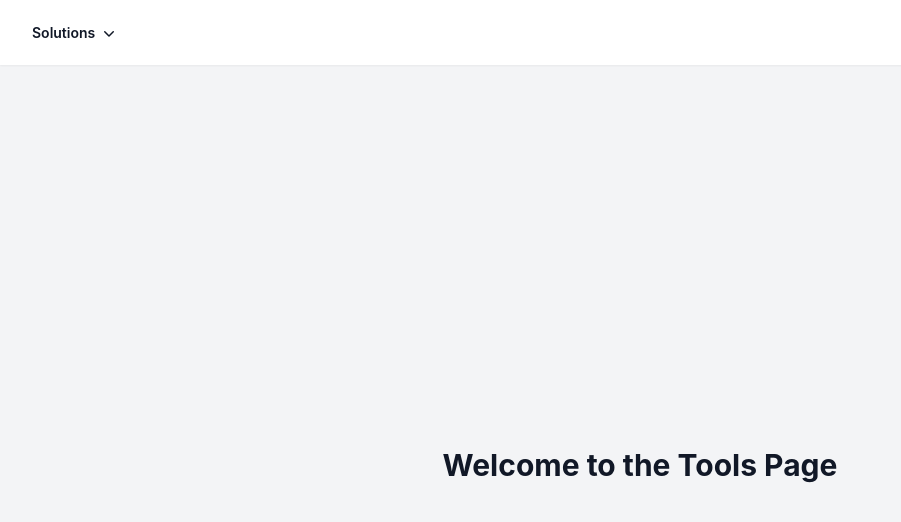
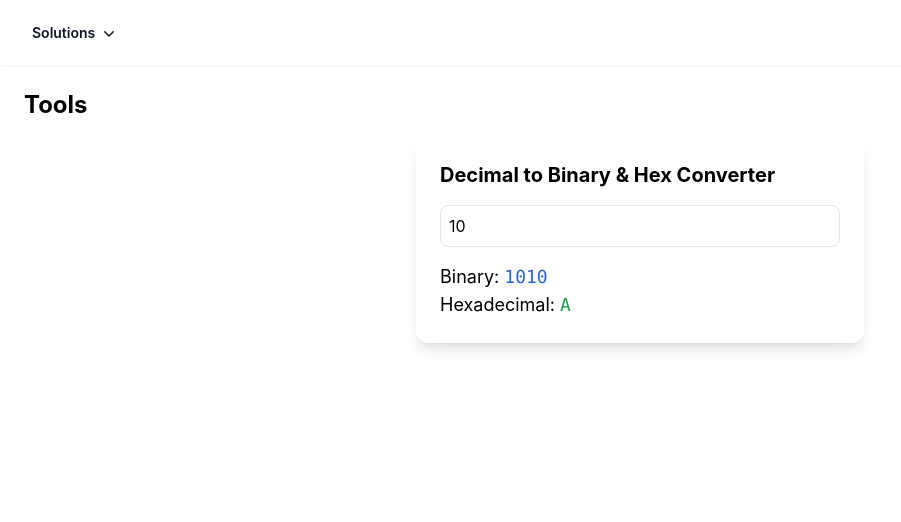
Before and after one commit to AlexClassen/tools, a React (Create React App) app: page /tools in a window 1280 px wide. Shown: the top 522 px of the page, without its empty margins (0-901 px from the left). Built offline with nearby package versions, Linux system fonts and the light colour scheme.

Commit message:
Changed JS Files to TSX Files. First Calculator

```diff
--- a/package.json
+++ b/package.json
@@ -38,8 +38,11 @@
   },
   "devDependencies": {
     "@tailwindcss/postcss": "^4.0.3",
+    "@types/react": "^19.0.8",
+    "@types/react-dom": "^19.0.3",
     "autoprefixer": "^10.4.20",
     "postcss": "^8.5.1",
-    "tailwindcss": "^3.4.17"
+    "tailwindcss": "^3.4.17",
+    "typescript": "^5.7.3"
   }
 }
--- a/src/App.js
+++ b/src/App.tsx
@@ -1,7 +1,7 @@
 import './App.css';
 import { BrowserRouter as Router, Routes, Route } from "react-router-dom";
+import Tools from "./pages/Tools";
 import Header from "./components/Header";
-import Tools from "./pages/Tools";
 
 function App() {
   return (
--- /dev/null
+++ b/src/components/tools/NumberConverter.tsx
@@ -0,0 +1,35 @@
+import React, { useState } from "react";
+
+const NumberConverter = () => {
+  const [decimal, setDecimal] = useState("10");
+
+  const handleChange = (e: React.ChangeEvent<HTMLInputElement>) => {
+    const value = e.target.value;
+    if (/^\d*$/.test(value)) {
+      setDecimal(value);
+    }
+  };
+
+  const decimalNumber = decimal ? parseInt(decimal, 10) : 0;
+  const binary = decimalNumber.toString(2);
+  const hex = decimalNumber.toString(16).toUpperCase();
+
+  return (
+    <div className="max-w-md mx-auto p-6 bg-white shadow-lg rounded-xl">
+      <h2 className="text-xl font-bold mb-4">Decimal to Binary & Hex Converter</h2>
+      <input
+        type="text"
+        value={decimal}
+        onChange={handleChange}
+        className="w-full p-2 border rounded-lg focus:outline-none focus:ring-2 focus:ring-blue-500"
+        placeholder="Enter a decimal number"
+      />
+      <div className="mt-4">
+        <p className="text-lg">Binary: <span className="font-mono text-blue-600">{binary}</span></p>
+        <p className="text-lg">Hexadecimal: <span className="font-mono text-green-600">{hex}</span></p>
+      </div>
+    </div>
+  );
+};
+
+export default NumberConverter;
--- a/src/pages/Tools.js
+++ /dev/null
@@ -1,9 +0,0 @@
-import React from "react";
-
-export default function Tools() {
-  return (
-    <div className="min-h-screen flex items-center justify-center bg-gray-100">
-      <h1 className="text-3xl font-bold text-gray-900">Welcome to the Tools Page</h1>
-    </div>
-  );
-}
--- /dev/null
+++ b/src/pages/Tools.tsx
@@ -0,0 +1,12 @@
+import NumberConverter from "../components/tools/NumberConverter";
+
+const Tools = () => {
+  return (
+    <div className="p-6">
+      <h1 className="text-2xl font-bold mb-4">Tools</h1>
+      <NumberConverter />
+    </div>
+  );
+};
+
+export default Tools;
```
Also changed, not shown: tsconfig.json (added, +15 -0 lines), src/components/Header.tsx (renamed from src/components/Header.js), 2 other files (tests, documents, lock files or other folders).
